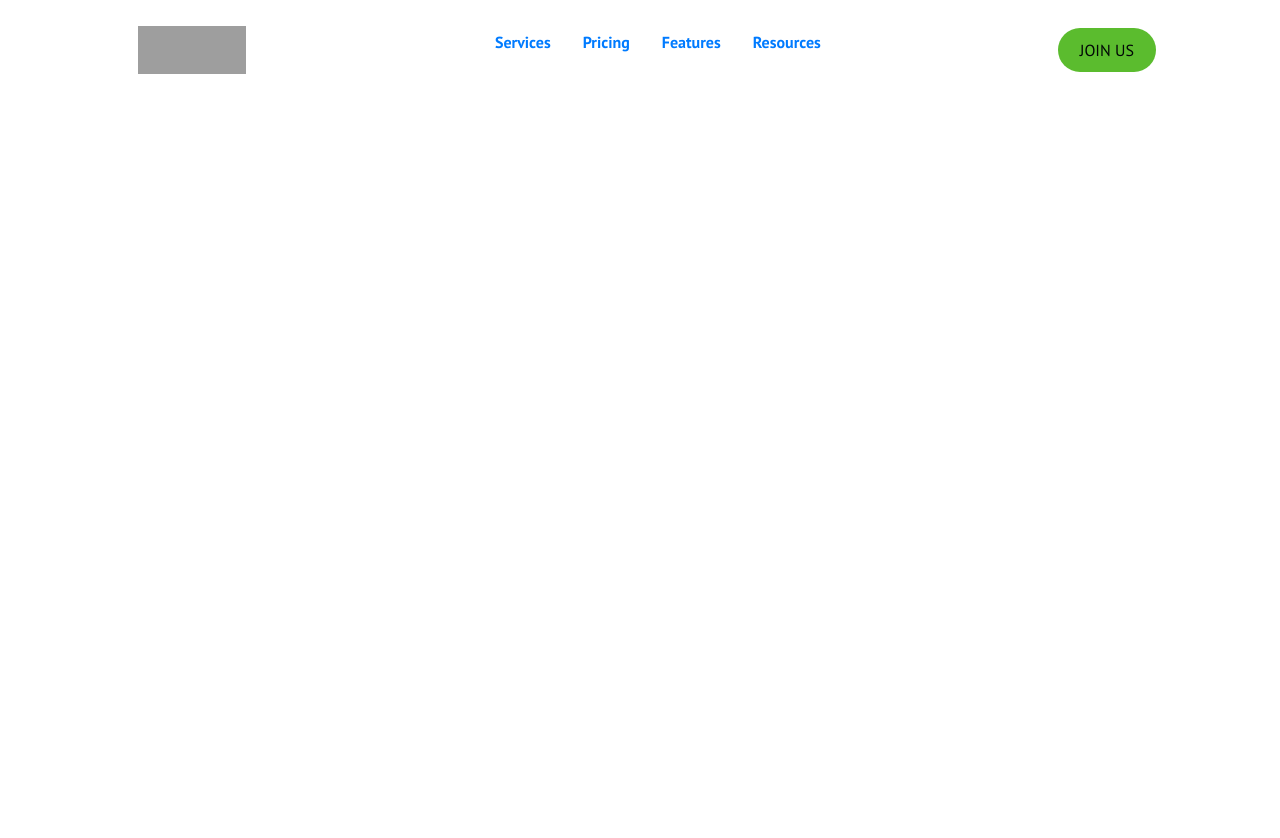
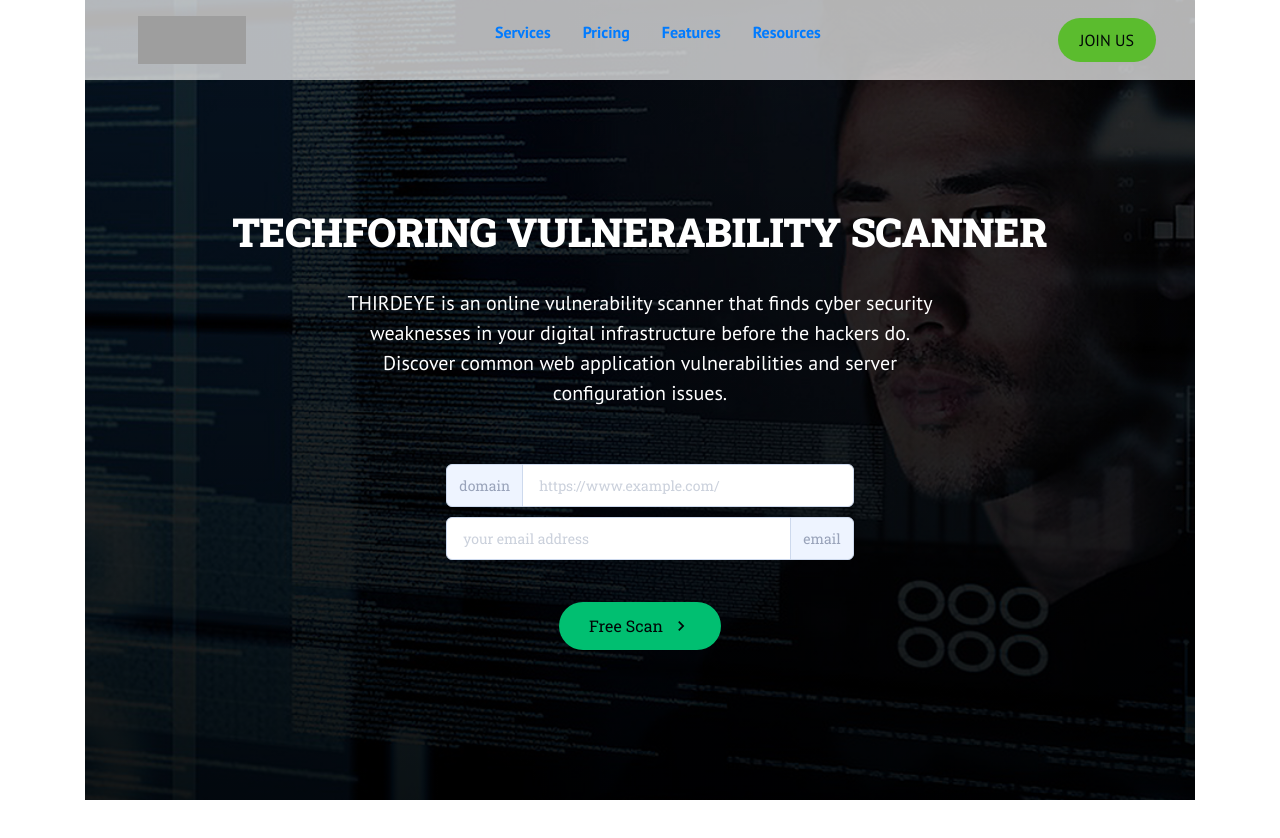
Before and after one commit to TtaifRS/TechForing-Homepage, a React (Create React App) app: page / in a window 1280 px wide. Shown: the top 838 px of the page. Before the commit the page ends 800 px from the top, so only its background shows below. Built offline with nearby package versions, Linux system fonts and the light colour scheme; grey boxes are pictures that could not be loaded; the HTML template or start-up script is replaced by a standard one.

Commit message:
hero bg basic

```diff
--- a/package.json
+++ b/package.json
@@ -8,6 +8,7 @@
     "@testing-library/user-event": "^12.8.3",
     "bootstrap": "^4.6.0",
     "framer-motion": "^4.1.17",
+    "node-sass": "^6.0.1",
     "react": "^17.0.2",
     "react-bootstrap": "^1.6.1",
     "react-dom": "^17.0.2",
--- /dev/null
+++ b/src/components/ButtonStyle.js
@@ -0,0 +1,23 @@
+import styled from 'styled-components';
+import { Link as LinkS } from 'react-scroll';
+
+export const Button = styled(LinkS)`
+  border-radius: 50px;
+  background: ${({ primary }) => (primary ? '#01bf71' : '#010606')};
+  white-space: nowrap;
+  padding: ${({ big }) => (big ? '14px 48px' : '12px 30px')};
+  font-size: ${({ fontBig }) => (fontBig ? '20px' : '16px')};
+  color: ${({ dark }) => (dark ? '#010606' : '#fff')};
+  outline: none;
+  border: none;
+  cursor: pointer;
+  display: flex;
+  justify-content: center;
+  align-items: center;
+  transition: all 0.2s ease-in-out;
+
+  &:hover {
+    transition: all 0.2s ease-in-out;
+    background: ${({ primary }) => (primary ? '#fff' : '#01bf71')};
+  }
+`;
--- /dev/null
+++ b/src/components/HeroBox/HeroBoxStyle.js
@@ -0,0 +1,121 @@
+import styled from 'styled-components';
+import { MdKeyboardArrowRight, MdArrowForward } from 'react-icons/md';
+
+export const HeroContainer = styled.div`
+  background: #0c0c0c;
+  display: flex;
+  justify-content: center;
+  align-items: center;
+  padding: 0 30px;
+  height: 100vh;
+  position: relative;
+  z-index: 1;
+
+  :before {
+    content: '';
+    position: absolute;
+    top: 0;
+    left: 0;
+    right: 0;
+    bottom: 0;
+    background: linear-gradient(
+        180deg,
+        rgba(0, 0, 0, 0.2) 0%,
+        rgba(0, 0, 0, 0.7) 100%
+      ),
+      linear-gradient(180deg, rgba(0, 0, 0, 0.2) 0%, transparent 100%);
+    z-index: 2;
+  }
+
+  @media screen and (max-width: 768px) {
+    height: 800px;
+  }
+`;
+
+export const HeroBg = styled.div`
+  position: absolute;
+  top: 0;
+  right: 0;
+  bottom: 0;
+  left: 0;
+  width: 100%;
+  height: 100%;
+  overflow: hidden;
+`;
+
+export const ImageBg = styled.img`
+  width: 100%;
+  height: 100%;
+  object-fit: cover;
+  -o-object-fit: object;
+  background: #232a34;
+`;
+
+export const HeroContent = styled.div`
+  z-index: 3;
+  max-width: 1200px;
+  height: 100%;
+  position: absolute;
+  padding: 8px 24px;
+  display: flex;
+  flex-direction: column;
+  align-items: center;
+  top: 25%;
+`;
+
+export const HeroH1 = styled.h1`
+  color: #fff;
+  font-size: 40px;
+  text-align: center;
+  font-weight: 900;
+
+  @media screen and (max-width: 768px) {
+    font-size: 40px;
+  }
+  @media screen and (max-width: 480px) {
+    font-size: 32px;
+  }
+`;
+
+export const HeroP = styled.p`
+  margin-top: 24px;
+  color: #fff;
+  font-size: 20px;
+  text-align: center;
+  max-width: 600px;
+  font-family: 'PT Sans';
+  font-weight: 400;
+
+  @media screen and (max-width: 768px) {
+    font-size: 24px;
+  }
+
+  @media screen and (max-width: 480px) {
+    font-size: 18px;
+  }
+`;
+
+export const HeroBtnWrapper = styled.div`
+  margin-top: 32px;
+  display: flex;
+  flex-direction: column;
+  align-items: center;
+`;
+
+export const ArrowForward = styled(MdArrowForward)`
+  margin-left: 8px;
+  font-size: 20px;
+`;
+
+export const ArrowRight = styled(MdKeyboardArrowRight)`
+  margin-left: 8px;
+  font-size: 20px;
+`;
+
+export const HeroInput = styled.div`
+  width: 50%;
+  margin-top: 30px;
+  @media screen and (max-width: 768px) {
+    width: 70%;
+  }
+`;
--- /dev/null
+++ b/src/components/HeroBox/index.js
@@ -0,0 +1,57 @@
+import React, { useState } from 'react';
+import {
+  HeroContainer,
+  HeroBg,
+  ImageBg,
+  HeroContent,
+  HeroH1,
+  HeroP,
+  HeroBtnWrapper,
+  ArrowForward,
+  ArrowRight,
+  HeroInput,
+} from './HeroBoxStyle';
+
+import { Button } from '../ButtonStyle';
+import HeroForm from '../HeroForm';
+import heroImg from '../../assets/herobg/header.jpg';
+const HeroBox = () => {
+  const [hover, setHover] = useState(false);
+
+  const onHover = () => {
+    setHover(!hover);
+  };
+  return (
+    <HeroContainer>
+      <HeroBg>
+        <ImageBg src={heroImg} />
+      </HeroBg>
+      <HeroContent>
+        <HeroH1>TECHFORING VULNERABILITY SCANNER</HeroH1>
+        <HeroP>
+          THIRDEYE is an online vulnerability scanner that finds cyber security
+          weaknesses in your digital infrastructure before the hackers do.
+          Discover common web application vulnerabilities and server
+          configuration issues.
+        </HeroP>
+        <HeroInput>
+          <HeroForm />
+        </HeroInput>
+
+        <HeroBtnWrapper>
+          <Button
+            to="signup"
+            onMouseEnter={onHover}
+            onMouseLeave={onHover}
+            primary="true"
+            dark="true"
+          >
+            Free Scan {hover ? <ArrowForward /> : <ArrowRight />}
+          </Button>
+        </HeroBtnWrapper>
+      </HeroContent>
+    </HeroContainer>
+  );
+};
+
+export default HeroBox;
--- /dev/null
+++ b/src/components/HeroForm/heroFormStyle.scss
@@ -0,0 +1,118 @@
+:root {
+  --input-color: #99a3ba;
+  --input-border: #cdd9ed;
+  --input-background: #fff;
+  --input-placeholder: #cbd1dc;
+
+  --input-border-focus: #275efe;
+
+  --group-color: var(--input-color);
+  --group-border: var(--input-border);
+  --group-background: #eef4ff;
+
+  --group-color-focus: #fff;
+  --group-border-focus: var(--input-border-focus);
+  --group-background-focus: #678efe;
+}
+
+.form-field {
+  display: block;
+  width: 100%;
+  padding: 8px 16px;
+  line-height: 25px;
+  font-size: 14px;
+  font-weight: 500;
+  font-family: inherit;
+  border-radius: 6px;
+  -webkit-appearance: none;
+  color: var(--input-color);
+  border: 1px solid var(--input-border);
+  background: var(--input-background);
+  transition: border 0.3s ease;
+  &::placeholder {
+    color: var(--input-placeholder);
+  }
+  &:focus {
+    outline: none;
+    border-color: var(--input-border-focus);
+  }
+}
+
+.form-group {
+  position: relative;
+  display: flex;
+  width: 100%;
+  margin: 10px;
+  & > span,
+  .form-field {
+    white-space: nowrap;
+    display: block;
+    &:not(:first-child):not(:last-child) {
+      border-radius: 0;
+    }
+    &:first-child {
+      border-radius: 6px 0 0 6px;
+    }
+    &:last-child {
+      border-radius: 0 6px 6px 0;
+    }
+    &:not(:first-child) {
+      margin-left: -1px;
+    }
+  }
+  .form-field {
+    position: relative;
+    z-index: 1;
+    flex: 1 1 auto;
+    width: 1%;
+    margin-top: 0;
+    margin-bottom: 0;
+  }
+  & > span {
+    text-align: center;
+    padding: 8px 12px;
+    font-size: 14px;
+    line-height: 25px;
+    color: var(--group-color);
+    background: var(--group-background);
+    border: 1px solid var(--group-border);
+    transition: background 0.3s ease, border 0.3s ease, color 0.3s ease;
+  }
+  &:focus-within {
+    & > span {
+      color: var(--group-color-focus);
+      background: var(--group-background-focus);
+      border-color: var(--group-border-focus);
+    }
+  }
+}
+
+// html {
+//   box-sizing: border-box;
+//   -webkit-font-smoothing: antialiased;
+// }
+
+// * {
+//   box-sizing: inherit;
+//   &:before,
+//   &:after {
+//     box-sizing: inherit;
+//   }
+// }
+
+// // Center
+// body {
+//   min-height: 100vh;
+//   font-family: 'Mukta Malar', Arial;
+//   display: flex;
+//   justify-content: center;
+//   align-items: center;
+//   flex-direction: column;
+//   background: #f5f9ff;
+//   .form-group {
+//     max-width: 360px;
+//     &:not(:last-child) {
+//       margin-bottom: 32px;
+//     }
+//   }
+// }
--- /dev/null
+++ b/src/components/HeroForm/index.js
@@ -0,0 +1,27 @@
+import React from 'react';
+import './heroFormStyle.scss';
+const HeroForm = () => {
+  return (
+    <>
+      <div className="form-group">
+        <span>domain</span>
+        <input
+          className="form-field"
+          type="text"
+          placeholder="https://www.example.com/"
+        />
+      </div>
+
+      <div className="form-group">
+        <input
+          className="form-field"
+          type="email"
+          placeholder="your email address"
+        />
+        <span>email</span>
+      </div>
+    </>
+  );
+};
+
+export default HeroForm;
--- a/src/components/NavBar/NavBarStyle.js
+++ b/src/components/NavBar/NavBarStyle.js
@@ -3,9 +3,9 @@
 import { motion } from 'framer-motion';
 
 export const Nav = styled.nav`
-  background: #fff;
-  height: 100px;
-  /* margin-top: -100px; */
+  background: rgba(255, 255, 255, 0.7);
+  height: 80px;
+  margin-top: -80px;
   display: flex;
   justify-content: center;
   align-items: center;
@@ -20,7 +20,7 @@
 export const NavContainer = styled(motion.div)`
   display: flex;
   justify-content: space-between;
-  height: 100px;
+  height: 80px;
   width: 100%;
   padding: 0 24px;
   max-width: 1100px;
@@ -69,7 +69,7 @@
   }
 `;
 export const NavItems = styled.li`
-  height: 100px;
+  height: 80px;
 `;
 
 export const NavMotion = styled(motion.div)`
--- a/src/pages/HomePage.js
+++ b/src/pages/HomePage.js
@@ -2,12 +2,14 @@
 import { Container } from 'react-bootstrap';
 
 import Navbar from '../components/NavBar';
+import HeroBox from '../components/HeroBox';
 
 const HomePage = () => {
   return (
     <div>
       <Container>
         <Navbar />
+        <HeroBox />
       </Container>
     </div>
   );
```
Also changed, not shown: src/assets/herobg/header.jpg (added), 1 other file (tests, documents, lock files or other folders).
